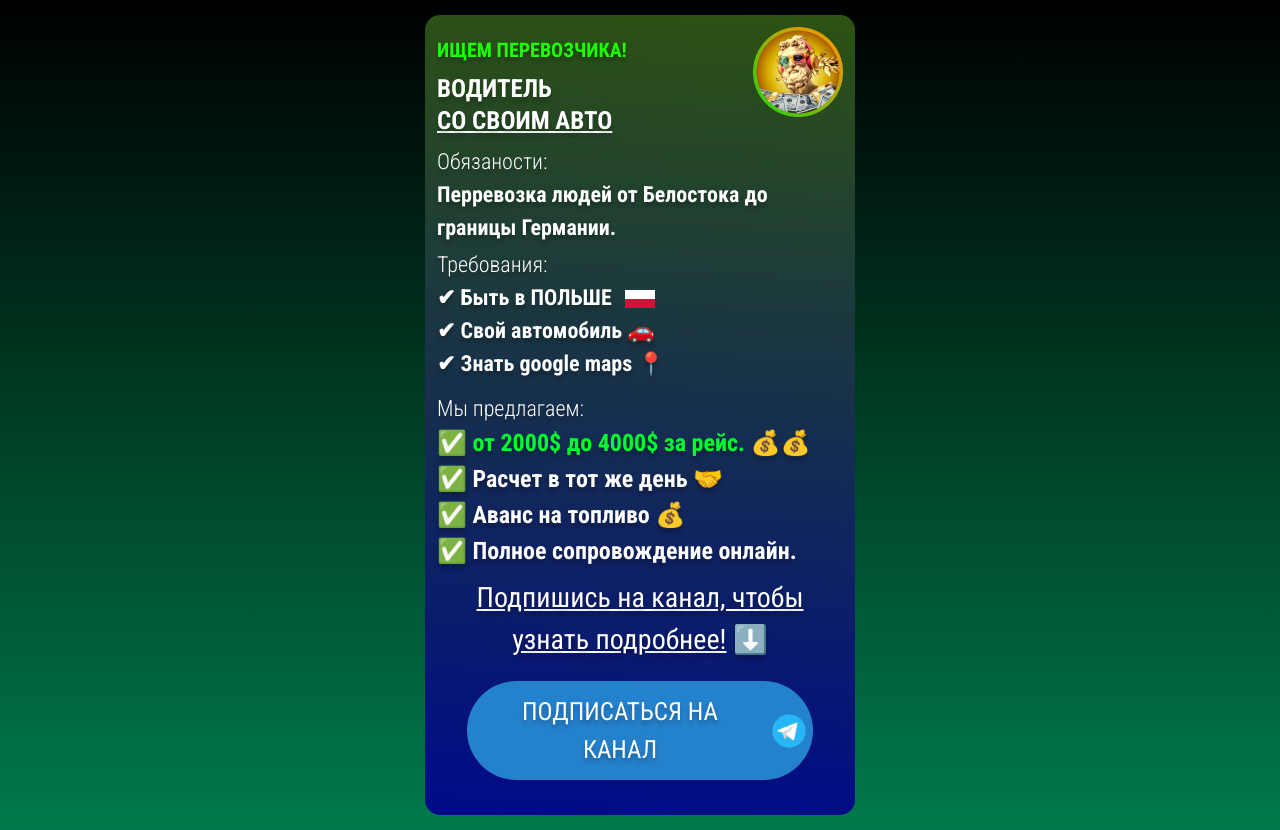
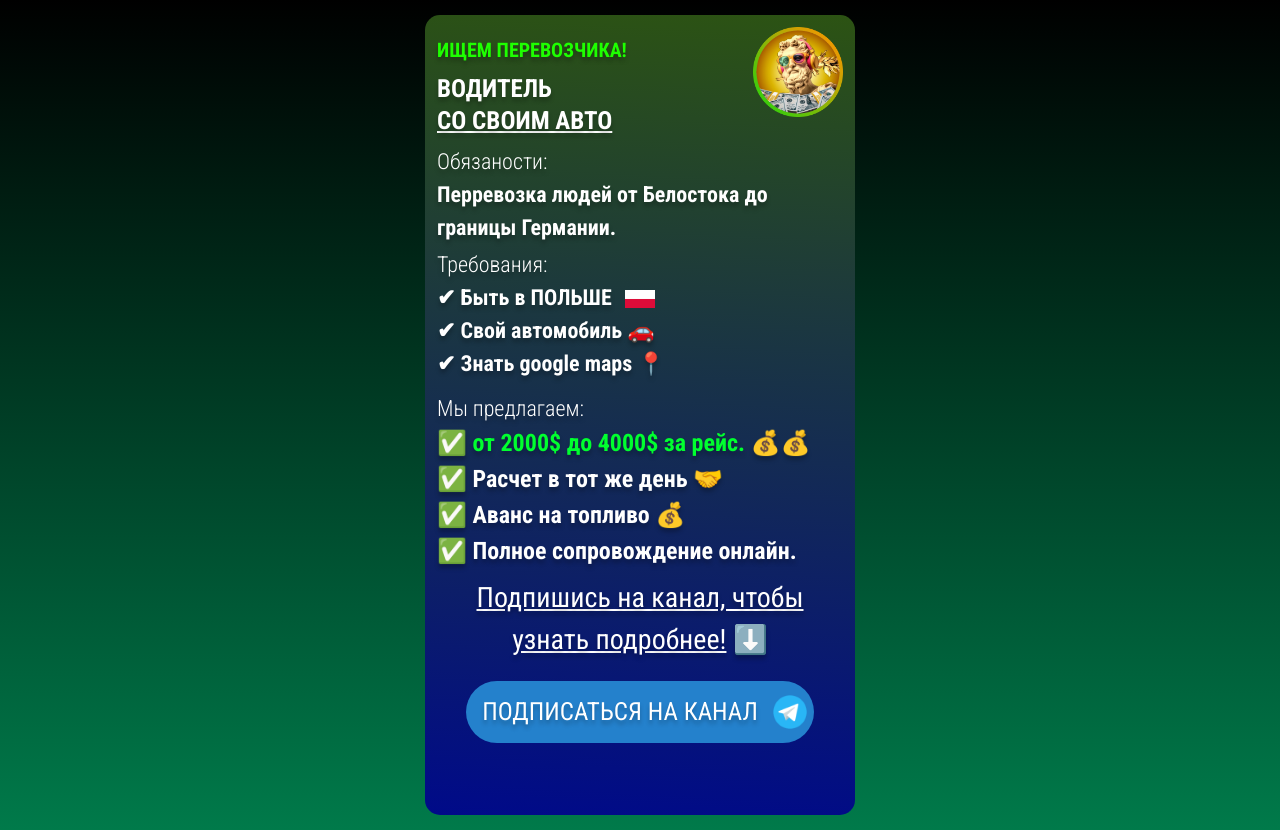
Before and after one commit to telegram-helper/pl-taxy, a plain HTML site: page index.html in a window 1280 px wide. Drawn offline with Linux system fonts and the light colour scheme.

Commit message:
Update index.html

```diff
--- a/index.html
+++ b/index.html
@@ -85,7 +85,7 @@
 			<p class="mb-5"><span class="underline">Подпишись на канал, чтобы узнать подробнее!</span> ⬇️ </p>
 			<div class="flex justify-center items-center gap-5">
 <!-- 				<div class="tg-logo"><img src="./accets/xx.png" /></div> -->
-				<div class="flex flex-col items-start" style="width: calc(100% - 60px)">
+				<div class="flex flex-col items-start">
 					<button onclick="handleTelegramButtonClick()" class="w-full justify-around flex space-around py-2 text-[20px] xxs:text-[25px] bg-[#2481CC] flex rounded-full items-center px-1 xxs:px-1 uppercase" href="https://t.me/+s-hZtUvvJjRhNzUy"><span class="px-3 py-1">ПОДПИСАТЬСЯ НА КАНАЛ</span> <img width="40" src="./accets/Telegram App.png" /></button>
 				</div>
 
```
